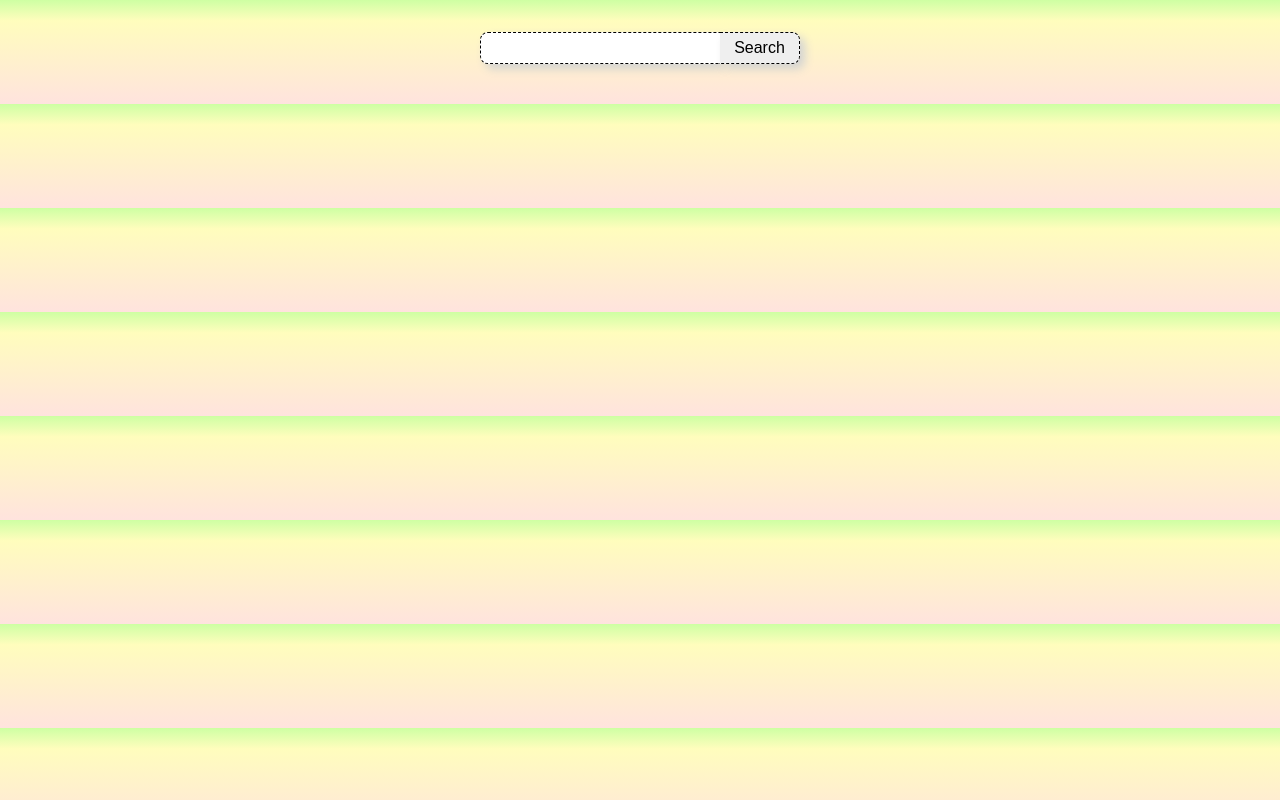
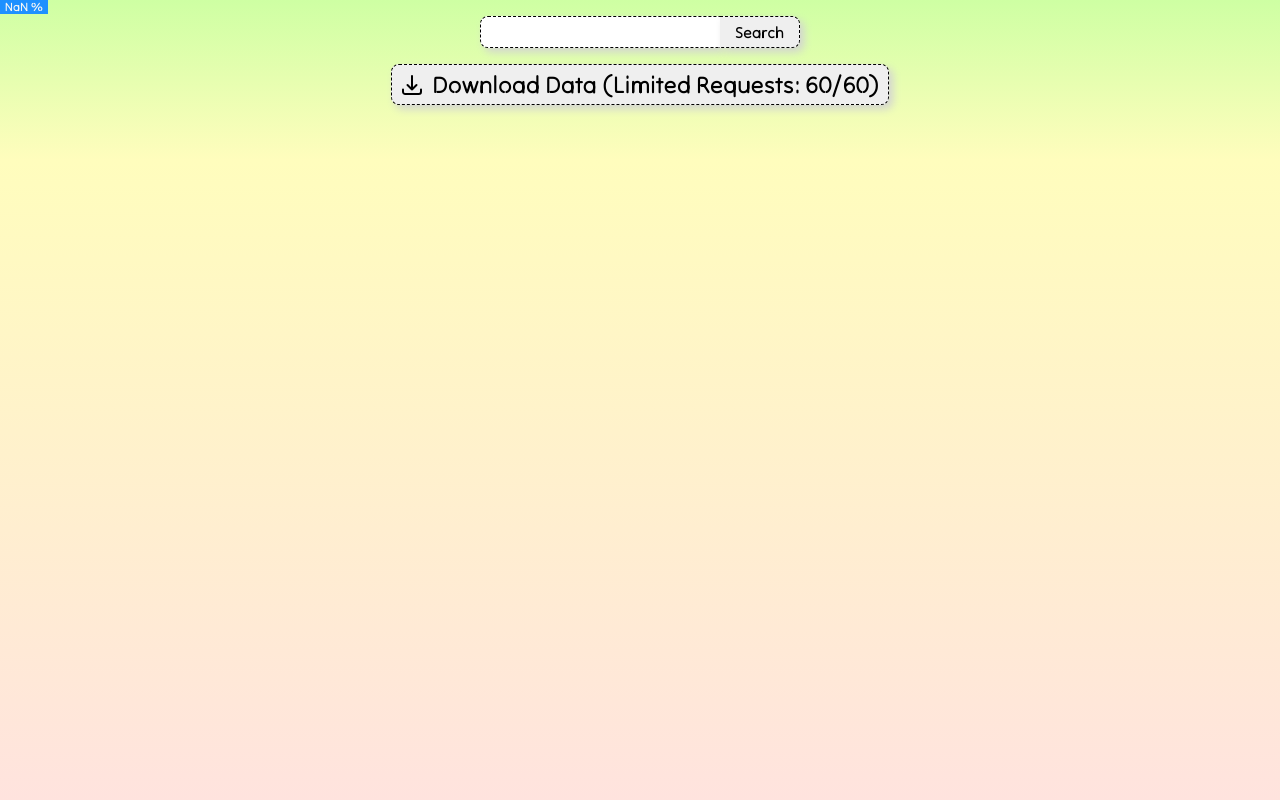
Before and after one commit to farshad-vgr/react-show-github-users-ts, a React (Create React App) app: page / in a window 1280 px wide. Built offline with nearby package versions, Linux system fonts and the light colour scheme; no server answers.

Commit message:
Some styles edited

```diff
--- a/src/App.css
+++ b/src/App.css
@@ -6,7 +6,7 @@ section {
 }
 
 section ul {
-  padding: 20px;
+	padding: 1.25rem;
 	width: 100%;
 	list-style: none;
 }
@@ -14,17 +14,16 @@ section ul {
 section ul li {
 	position: relative;
 	width: 70%;
-  height: 120px;
-  margin: 10px auto;
-  padding: 10px 10px;
-  box-shadow: 0 0 10px lightgray;
-  border-radius: 5px 30px 30px 30px;
+	height: 7rem;
+	margin: 1rem auto;
+	padding: 0.5rem 0.5rem;
+	box-shadow: 0 0 0.5rem lightgray;
+	border-radius: 0.25rem 2rem 2rem 3rem;
 	background: linear-gradient(135deg, rgb(207, 207, 207) 0%, rgb(196, 248, 254) 50%, rgb(215, 215, 215) 100%);
-
 	overflow: hidden;
 }
 section ul li.dragging {
-  opacity: 0.3 !important;
+	opacity: 0.5 !important;
 }
 
 section ul li div {
@@ -33,12 +32,12 @@ section ul li div {
 	align-items: center;
 	width: 100%;
 	height: 100%;
-  gap: 5px;
+	gap: 0.25rem;
 }
 
 section ul li img {
-  width: 100px;
-  height: 100px;
+	width: 6rem;
+	height: 6rem;
 	border: 2px dotted gray;
 	border-radius: 50%;
 }
@@ -50,57 +49,79 @@ section ul li section {
 	align-items: flex-start;
 	text-align: center;
 	flex-grow: 0.5;
-  width: 100px;
-  height: 100px;
+	width: 6rem;
+	height: 6rem;
 }
 
 section ul li section h3 {
-  padding: 5px;
-  font-size: 24px;
+	padding: 0.25rem;
+	font-size: 1.5rem;
 }
 
 section ul li section a {
-  padding: 5px;
-  font-size: 16px;
+	padding: 0.25rem;
+	font-size: 1rem;
 	text-decoration: none;
 	cursor: pointer;
 }
 
 section ul li section span {
-  padding: 5px;
-  font-size: 16px;
+	padding: 0.25rem;
+	font-size: 1rem;
 }
 
 section ul li article {
-  padding: 10px;
+	flex-grow: 0.3;
+	padding: 0.5rem;
 	align-self: baseline;
 	text-align: justify;
+	width: 60%;
+	height: 100%;
 	line-height: 1.5rem;
-  width: 60%;
-  height: 100px;
 }
 
 section ul li .delete-icon {
 	position: absolute;
-  top: -1px;
-  right: 0px;
-  width: 30px;
-  height: 30px;
+	top: 0.5rem;
+	right: 0.5rem;
+	width: 2rem;
+	height: 2rem;
 	text-align: center;
-  line-height: 30px;
 	font-family: sans-serif;
-  font-size: 14px;
-  font-weight: bold;
 	color: red;
+	transition: 0.2s ease-in-out;
 	cursor: pointer;
-  transition: 0.3s ease-in-out;
 }
 section ul li .delete-icon:hover {
-  background-color: lightgray;
-  border-radius: 0 0 0 30px;
+	transform: scale(110%);
 }
 
-/* ------------animation part----------- */
+.star-section {
+  display: flex;
+  flex-direction: column;
+  justify-content: space-evenly;
+  align-items: center;
+	position: absolute;
+	top: 3.3rem;
+	right: 0.5rem;
+	width: 2rem;
+	height: 3rem;
+  padding: 0.125rem;
+	text-align: center;
+	font-family: sans-serif;
+	font-size: 1rem;
+	color: gray;
+  border: 0.2rem solid yellow;
+  border-radius: 1rem;
+	transition: 0.2s ease-in-out;
+}
+
+.star-section svg {
+  width: 1rem;
+	height: 1rem;
+}
+
+/* ------------ Animation Section ----------- */
 .fade-item {
 	opacity: 0;
 	transition: 0.25s all ease-in-out;
--- a/src/App.js
+++ b/src/App.js
@@ -2,12 +2,14 @@ import { useCallback, useContext, useEffect, useLayoutEffect, useRef, useState }
 import axios from "axios";
 
 import { myContext } from "./index";
+import { FetchButton } from "./components";
 
 import "./App.css";
 
 const App = () => {
 	const ul = useRef();
-	let [hiddenItems, setHiddenItems] = useState(0);
+  let [ hiddenItems, setHiddenItems ] = useState(0);
+  const [ requestNumber, setRequestNumber ] = useState(60);
 	const value = useContext(myContext);
 
 	//------------ loading list of users with a smooth fading animation ------------------
@@ -24,8 +26,10 @@ const App = () => {
 	//-------------------- loading users by Axios request ---------------------
 	const loadUsers = useCallback(async () => {
 		try {
-			const response = await axios.get("https://api.github.com/users");
+			const response = await axios.get("https://api.github.com/users?per_page=50");
       const users = response.data;
+
+      setRequestNumber(response.headers["x-ratelimit-remaining"]);
 
 			for (const user of users) {
 				const li = document.createElement("li");
@@ -35,8 +39,13 @@ const App = () => {
 		            <div>
 		              <img src="${user.avatar_url}" draggable="false">
 		                <section>
-                      <h3>Name: ${user.login}</h3>
-                      <a href="${user.html_url}" target="_blank" draggable="false">Visit profile on Github!</a>
+		                  <h3>${user.login}</h3>
+		                  <a href="${user.html_url}" target="_blank" draggable="false">
+		                  <svg xmlns="http://www.w3.org/2000/svg" fill="none" viewBox="0 0 24 24" stroke-width="1.5" stroke="currentColor" width="1rem" height="1rem" class="cursor-pointer">
+		                    <path class="cursor-pointer" stroke-linecap="round" stroke-linejoin="round" d="M13.19 8.688a4.5 4.5 0 011.242 7.244l-4.5 4.5a4.5 4.5 0 01-6.364-6.364l1.757-1.757m13.35-.622l1.757-1.757a4.5 4.5 0 00-6.364-6.364l-4.5 4.5a4.5 4.5 0 001.242 7.244" />
+		                  </svg>
+		                  Profile on Github
+		                  </a>
 		                  <span>Followers: ${Math.ceil(Math.random() * user.login.length)}K</span>
 		                </section>
 		                <article><b>About user:</b> Lorem Ipsum is simply dummy text of the printing and typesetting industry. Lorem Ipsum has been the industry's standard dummy text ever since the 1500s, when an unknown printer took a galley of type and scrambled it to make a type specimen book.</article>
@@ -44,9 +53,12 @@ const App = () => {
 		            `;
 
 				const deleterSpan = document.createElement("span");
-				deleterSpan.setAttribute("title", "Delete user!");
 				deleterSpan.setAttribute("class", "delete-icon");
-				deleterSpan.innerText = "X";
+        deleterSpan.innerHTML = `
+          <svg xmlns="http://www.w3.org/2000/svg" fill="none" viewBox="0 0 24 24" stroke-width="2" stroke="currentColor" class="cursor-pointer">
+            <path class="cursor-pointer" stroke-linecap="round" stroke-linejoin="round" d="M9.75 9.75l4.5 4.5m0-4.5l-4.5 4.5M21 12a9 9 0 11-18 0 9 9 0 0118 0z" />
+          </svg>
+        `;
 				deleterSpan.addEventListener("click", () => {
 					if (window.confirm(`Are you sure you want to delete "${user.login}" from list??`)) {
 						const arrayOfLi = [...ul.current.querySelectorAll("li")];
@@ -59,6 +71,17 @@ const App = () => {
 					}
 				});
         li.appendChild(deleterSpan);
+
+        const starSection = document.createElement("div");
+				starSection.setAttribute("title", "Stars");
+				starSection.setAttribute("class", "star-section");
+				starSection.innerHTML = `
+          <svg xmlns="http://www.w3.org/2000/svg" fill="yellow" viewBox="0 0 24 24" stroke-width="2" stroke="currentColor">
+            <path stroke-linecap="round" stroke-linejoin="round" d="M11.48 3.499a.562.562 0 011.04 0l2.125 5.111a.563.563 0 00.475.345l5.518.442c.499.04.701.663.321.988l-4.204 3.602a.563.563 0 00-.182.557l1.285 5.385a.562.562 0 01-.84.61l-4.725-2.885a.563.563 0 00-.586 0L6.982 20.54a.562.562 0 01-.84-.61l1.285-5.386a.562.562 0 00-.182-.557l-4.204-3.602a.563.563 0 01.321-.988l5.518-.442a.563.563 0 00.475-.345L11.48 3.5z" />
+          </svg>
+          <span>${Math.ceil(Math.random() * 90)}</span>
+        `;
+        li.appendChild(starSection);
 
 				li.addEventListener("dragstart", () => {
 					li.classList.add("dragging");
@@ -105,8 +128,6 @@ const App = () => {
 	useEffect(() => {
 		const currentUl = ul.current;
 
-		loadUsers();
-
 		function eventListeners() {
 			currentUl.addEventListener("dragenter", (e) => dragEnterHandler(e));
 			currentUl.addEventListener("dragover", (e) => dragOverHandler(e));
@@ -134,7 +155,10 @@ const App = () => {
 
 	return (
 		<section className="container">
+			<FetchButton loadUsers={loadUsers} requestNumber={requestNumber} />
+
 			<ul ref={ul} id="my-ul"></ul>
+
 			{hiddenItems === 30 && (
 				<div className="no-item">
 					<h1>No Items Found!</h1>
--- /dev/null
+++ b/src/components/FetchButton/FetchButton.css
@@ -0,0 +1,26 @@
+#fetch-btn {
+	display: flex;
+	justify-content: center;
+	align-items: center;
+	margin: 0 auto;
+	margin-top: 1rem;
+	padding: 0.25rem 0.5rem;
+	font-size: 1.5rem;
+	font-family: "Neon", sans-serif;
+  border: 1px dashed black;
+	border-radius: 0.5rem;
+	outline: none;
+	box-shadow: 0.25rem 0.25rem 0.5rem lightgray;
+  transition: all 0.2s ease-in-out;
+	cursor: pointer;
+}
+#fetch-btn:hover {
+  box-shadow: 0 0 0.5rem 0.25rem gray;
+}
+#fetch-btn:hover svg {
+  color: deepskyblue;
+}
+
+#fetch-btn svg {
+	margin-right: 0.5rem;
+}
--- /dev/null
+++ b/src/components/FetchButton/FetchButton.js
@@ -0,0 +1,29 @@
+import "./FetchButton.css";
+
+const FetchButton = ({ loadUsers, requestNumber }) => {
+	return (
+		<>
+			<button id="fetch-btn" onClick={loadUsers}>
+				<svg
+					xmlns="http://www.w3.org/2000/svg"
+					fill="none"
+					viewBox="0 0 24 24"
+					strokeWidth="2"
+					stroke="currentColor"
+					width="1.5rem"
+					height="1.5rem"
+					className="cursor-pointer">
+					<path
+						className="cursor-pointer"
+						strokeLinecap="round"
+						strokeLinejoin="round"
+						d="M3 16.5v2.25A2.25 2.25 0 005.25 21h13.5A2.25 2.25 0 0021 18.75V16.5M16.5 12L12 16.5m0 0L7.5 12m4.5 4.5V3"
+					/>
+				</svg>
+				Download Data (Limited Requests: {requestNumber}/60)
+			</button>
+		</>
+	);
+};
+
+export default FetchButton;
--- a/src/components/Loading/Loading.css
+++ b/src/components/Loading/Loading.css
@@ -5,7 +5,8 @@
 	padding: 1rem;
 	line-height: 3rem;
 	text-align: center;
-    font-size: 2rem;
+	font-size: 3rem;
+  font-family: "Neon", sans-serif;
 	color: yellow;
 	background-color: orange;
 }
--- a/src/components/Scroll/Scroll.css
+++ b/src/components/Scroll/Scroll.css
@@ -2,17 +2,20 @@
   position: fixed;
   top: 0;
   left: 0;
-  height: 10px;
-  z-index: 1;
+  height: 0.85rem;
   background-color: deepskyblue;
+  z-index: 10;
 }
 
 #scroll-line span {
+  display: flex;
+  justify-content: center;
+  align-items: center;
   float: right;
-  padding: 0 3px;
-  min-width: 30px;
-  height: 10px;
-  font-size: 10px;
+  padding: 0 0.25rem;
+  min-width: 3rem;
+  height: 0.85rem;
+  font-size: 0.75rem;
   color: whitesmoke;
   background-color: dodgerblue;
 }
--- a/src/components/SearchBox/SearchBox.css
+++ b/src/components/SearchBox/SearchBox.css
@@ -3,7 +3,7 @@
 	justify-content: center;
 	align-items: center;
 	margin: 0 auto;
-    padding-top: 2rem;
+	padding-top: 1rem;
 }
 
 .searchbox-form input[type="text"] {
@@ -11,24 +11,26 @@
 	width: 15rem;
 	height: 2rem;
 	font-size: 1.5rem;
+	font-family: "Neon", sans-serif;
 	border: 1px dashed black;
 	border-right: none;
 	border-radius: 0.5rem 0 0 0.5rem;
 	outline: none;
+	box-shadow: 0.25rem 0.25rem 0.5rem lightgray;
 	cursor: text;
-    box-shadow: 5px 5px 10px lightgray;
 }
 
 .searchbox-form input[type="submit"] {
 	width: 5rem;
-    height:2rem;
+	height: 2rem;
 	font-size: 1rem;
+	font-family: "Neon", sans-serif;
 	border: 1px dashed black;
 	border-left: none;
 	border-radius: 0 0.5rem 0.5rem 0;
 	outline: none;
+	box-shadow: 0.25rem 0.25rem 0.5rem lightgray;
 	cursor: pointer;
-    box-shadow: 5px 5px 10px lightgray;
 }
 .searchbox-form input[type="submit"]:hover {
 	filter: brightness(0.9);
--- a/src/components/SearchBox/SearchBox.js
+++ b/src/components/SearchBox/SearchBox.js
@@ -6,7 +6,7 @@ const SearchBox = ({ formSubmitHandler }) => {
   const [searchValue, setSearchValue] = useState("");
 
   return (
-    <div>
+    <section>
       <form
         className="searchbox-form"
         onSubmit={(e) => {
@@ -25,7 +25,7 @@ const SearchBox = ({ formSubmitHandler }) => {
           }}></input>
         <input type={"submit"} value="Search"></input>
       </form>
-    </div>
+    </section>
   );
 };
 
--- a/src/components/index.js
+++ b/src/components/index.js
@@ -9,3 +9,4 @@ you can easily import it using the named import in a single line from "./compone
 export { default as Loading } from "./Loading/Loading";
 export { default as Scroll } from "./Scroll/Scroll";
 export { default as SearchBox } from "./SearchBox/SearchBox";
+export { default as FetchButton } from "./FetchButton/FetchButton";
--- a/src/index.css
+++ b/src/index.css
@@ -17,6 +17,16 @@
 }
 
 body {
-	font-family: "Neon";
+  width: 100vw;
+  min-height: 100vh;
+	font-family: "Neon", sans-serif;
 	background: linear-gradient(0deg, var(--bg-light-red) 0%, var(--bg-light-yellow) 80%, var(--bg-light-green) 100%);
+  background-repeat: no-repeat;
+  background-size: cover;
+  background-position: center;
+  overflow-x: hidden;
 }
+
+.cursor-pointer {
+  cursor: pointer;
+}
--- a/src/index.js
+++ b/src/index.js
@@ -1,4 +1,4 @@
-import React, { Suspense, useState, createContext, useCallback } from "react";
+import React, { Suspense, useState, createContext } from "react";
 import ReactDOM from "react-dom/client";
 
 import { Loading, Scroll, SearchBox } from "./components";
@@ -12,10 +12,10 @@ export const myContext = createContext();
 const ComponentCombiner = () => {
   const [userName, setUserName] = useState("");
 
-  const formSubmitHandler = useCallback((e, v) => {
-    e.preventDefault();
-    setUserName(v.trim());
-  },[]);
+  const formSubmitHandler = (e, v) => {
+		e.preventDefault();
+		setUserName(v.trim());
+	};
 
   return (
     <myContext.Provider value={userName}>
```
Lines whose indentation alone changed are shown as unchanged.
